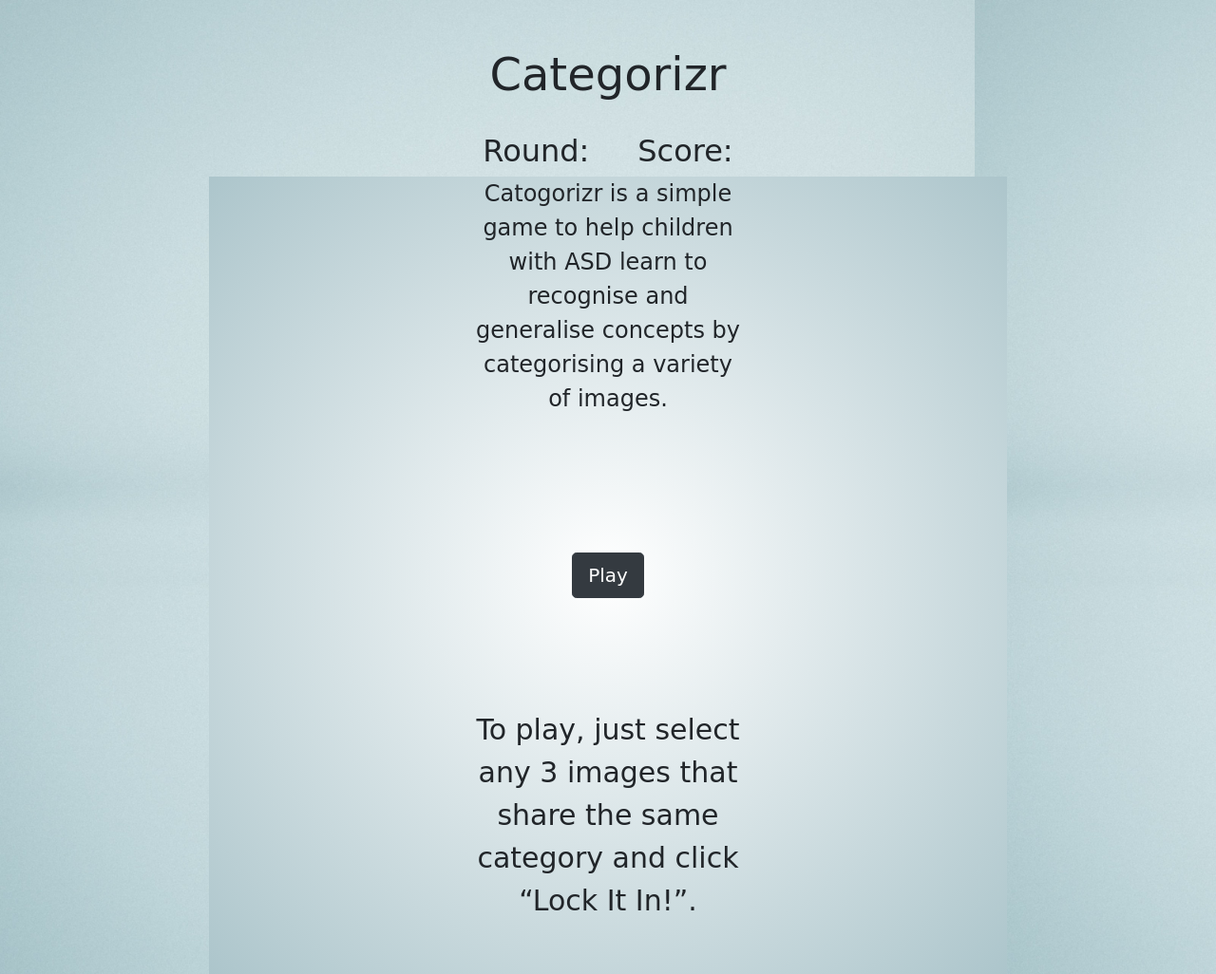
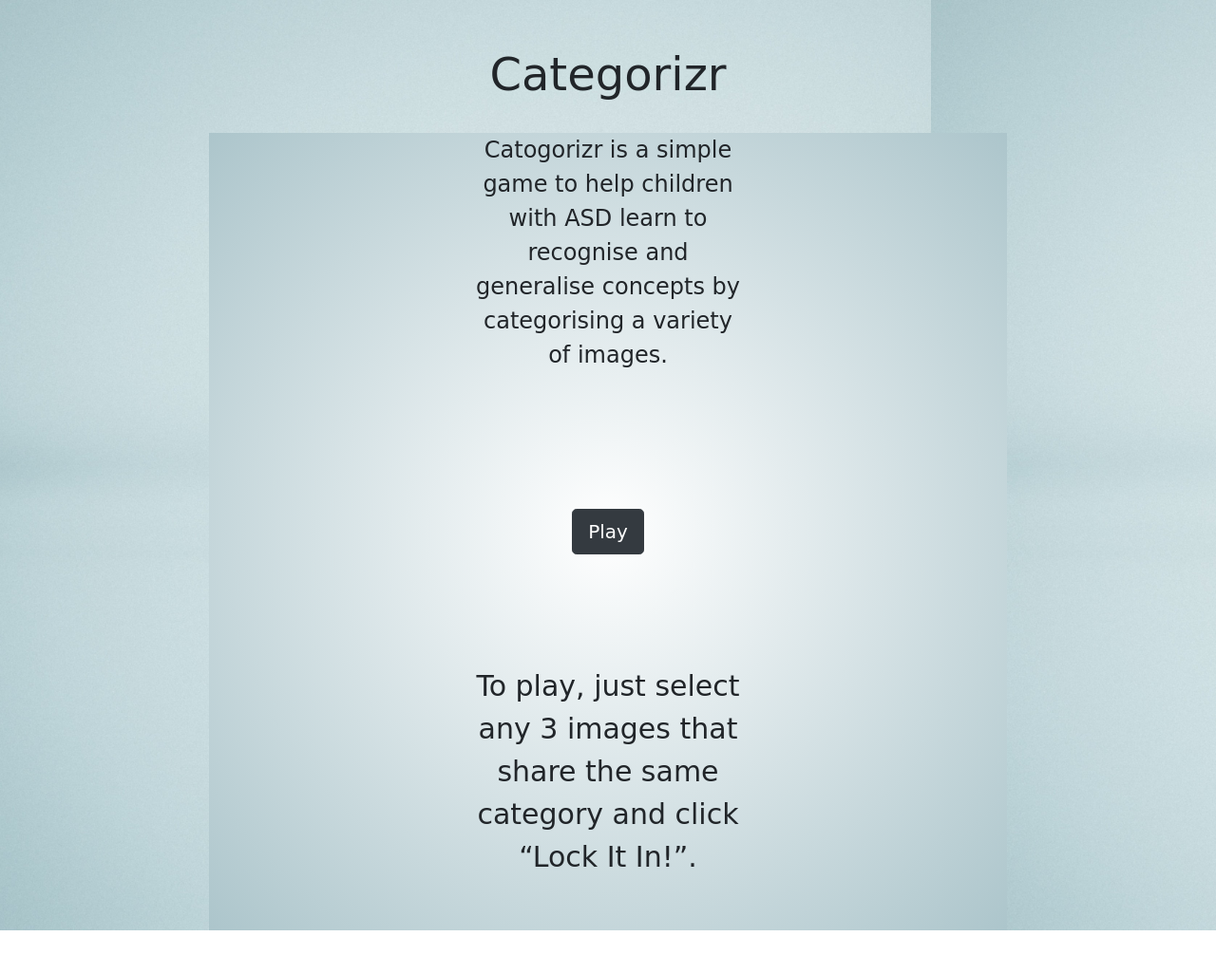
Before and after one commit to Tomcat-js/categorizr, a plain HTML site: page index.html in a window 1280 px wide. Shown: the whole page at 95% size. After the commit the page ends 980 px from the top, so only its background shows below. Drawn offline with nearby package versions, Linux system fonts and the light colour scheme; a web font is replaced by a local one.

Commit message:
hide scoreboard on welcome page

```diff
--- a/index.html
+++ b/index.html
@@ -29,7 +29,7 @@
             <header>
                 <h1 class="title">Categorizr</h1>
             </header>
-            <h2 class="score_board">Round: <span class="rounds"></span> &nbsp;&nbsp;&nbsp;&nbsp;Score: <span class="score"></span></h2>
+            <h2 class="score_board hidden">Round: <span class="rounds"></span> &nbsp;&nbsp;&nbsp;&nbsp;Score: <span class="score"></span></h2>
 
             <div class="board">
                 <div class="square one"></div>
```
